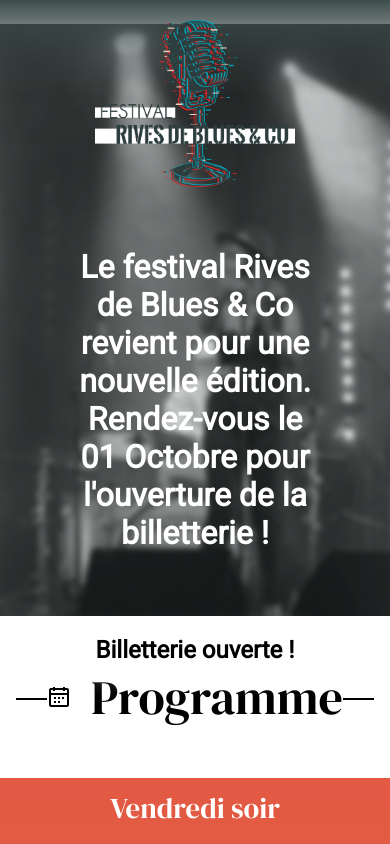
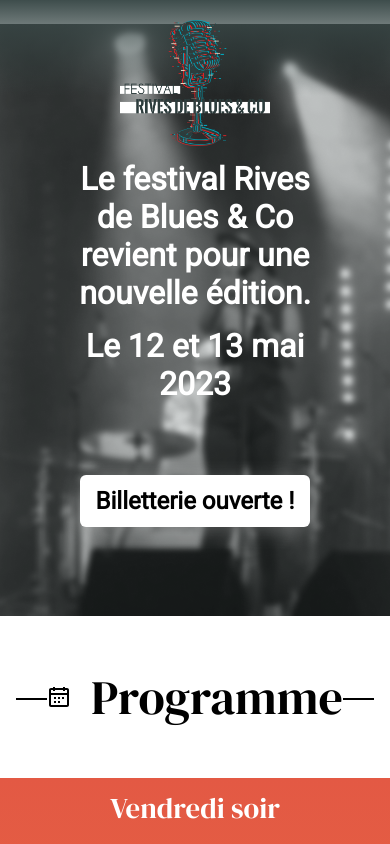
Before and after one commit to CyrielleAlbert/RivesDeBlues, a React (Create React App) app: page / in a window 390 px wide. Shown: the top 844 px of the page. Built offline with nearby package versions, Linux system fonts and the light colour scheme.

Commit message:
responsiveness header + countdown

```diff
--- a/src/Pages/Home.jsx
+++ b/src/Pages/Home.jsx
@@ -8,14 +8,15 @@
 import Footer1 from "../reusable-components/footer";
 import { ReactComponent as BilletSVG } from "./../Icons/coupon.svg";
 import Partenaires from "../reusable-components/partenaires";
-import { useRef } from "react";
+import React, { useRef, useEffect } from "react";
 //TODO revoir les font-size (harmoniser)
 //TODO revoir les marges (harmoniser)
-const LINK_TM = "https://www.billetweb.fr/rives-de-blues-co1"
-function Home() {
+const LINK_TM = "https://www.billetweb.fr/rives-de-blues-co1";
+
+const Home = () => {
   const progScroll = useRef(null);
   const ticketScroll = useRef(null);
-
+  const [width, setWidth] = React.useState(window.innerWidth);
   function executeScroll(scroll) {
     if (scroll === "prog") {
       window.scrollTo(0, progScroll.current.offsetTop);
@@ -24,20 +25,27 @@
     }
   }
 
+  useEffect(() => {
+    setWidth(window.innerWidth);
+  }, [window.innerWidth]);
+
   return (
     <div>
-      <Header style={{ zIndex: 100 }} buttonCallback={executeScroll}/>
+      <Header style={{ zIndex: 100 }} buttonCallback={executeScroll} />
       <div className="background">
         <img src="/Images/background.png" />
       </div>
       <div className="content">
         <div className="accroche">
-          {
-            "Le festival Rives de Blues & Co revient pour une nouvelle édition. Rendez-vous le 01 Octobre pour l'ouverture de la billetterie !"
-          }
+          <span>
+            {
+              "Le festival Rives de Blues & Co revient pour une nouvelle édition."
+            }
+          </span>
+          <span style={{ marginTop: 15 }}>{"Le 12 et 13 mai 2023"}</span>
         </div>
         <div className="countdown">
-          <Countdown timestamp={1683910800}/>
+          <Countdown timestamp={1683910800} />
         </div>
         <a className="bouton1" href={LINK_TM}>
           Billetterie ouverte !{" "}
@@ -193,5 +201,5 @@
       <Footer1 />
     </div>
   );
-}
+};
 export default Home;
--- a/src/Pages/style/Home.css
+++ b/src/Pages/style/Home.css
@@ -17,6 +17,7 @@
     align-items: center;
     text-align: center;
     font-family: "Roboto";
+    width:100%;
     /* background-color: white;
     padding: 3rem;
     margin-left: 17%;
@@ -31,6 +32,7 @@
     font-weight: bold;
     color: white;
     display: flex;
+    flex-direction: column;
     width: 60%;
 }
 
@@ -84,9 +86,12 @@
     background-color: #E35944;
 }
 
-@media (max-width: 900px) {
+@media (max-width: 1050px) {
     .countdown {
         display: none;
+    }
+    .content {
+        top: 10rem;
     }
     .background {
         position: relative;
--- a/src/reusable-components/style/Header.css
+++ b/src/reusable-components/style/Header.css
@@ -72,7 +72,7 @@
     }
     .logo img {
         width: 30%;
-        min-width: 200px;
+        min-width: 150px;
     }
     .programme {
         width: 0%;
```
